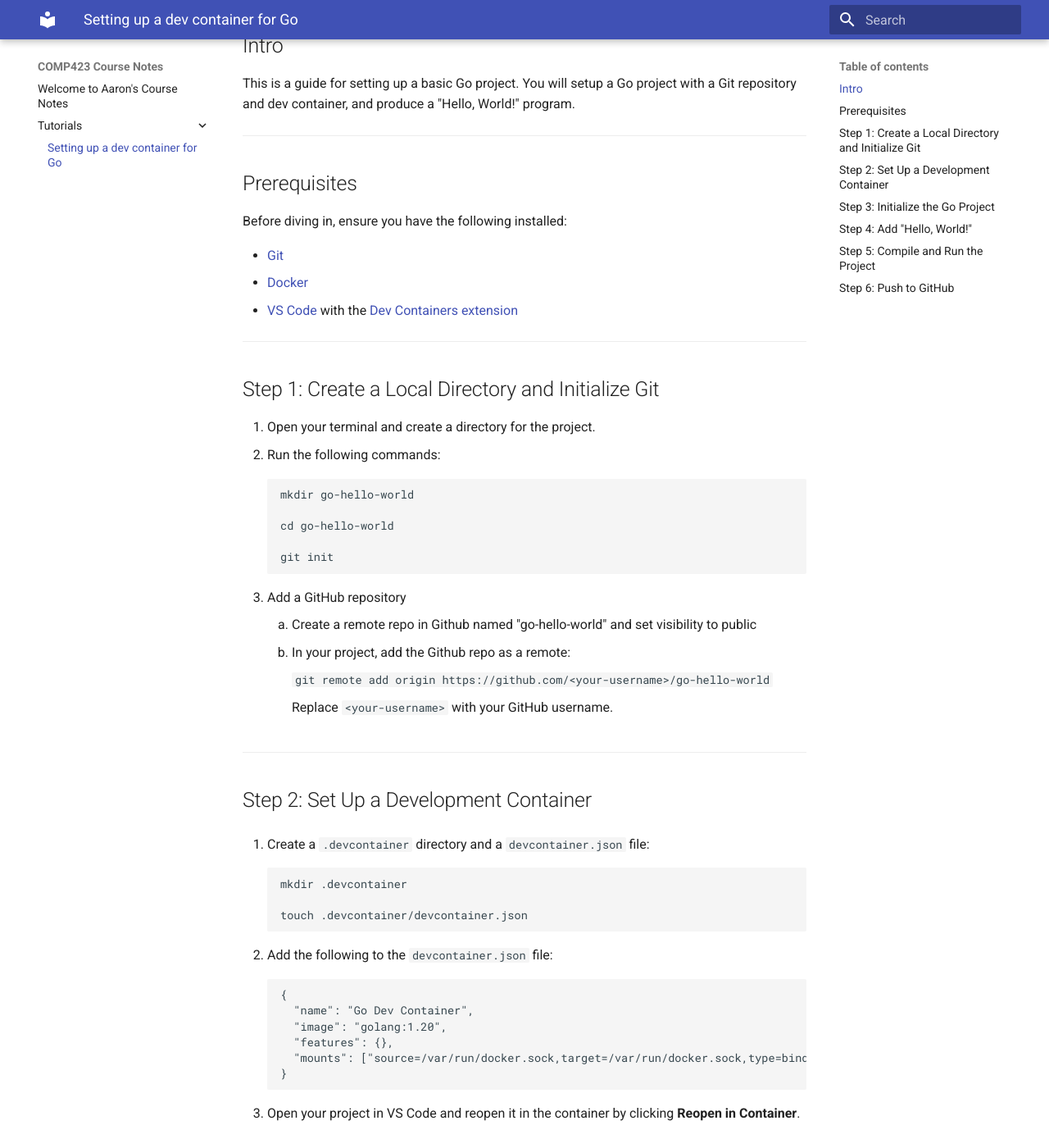
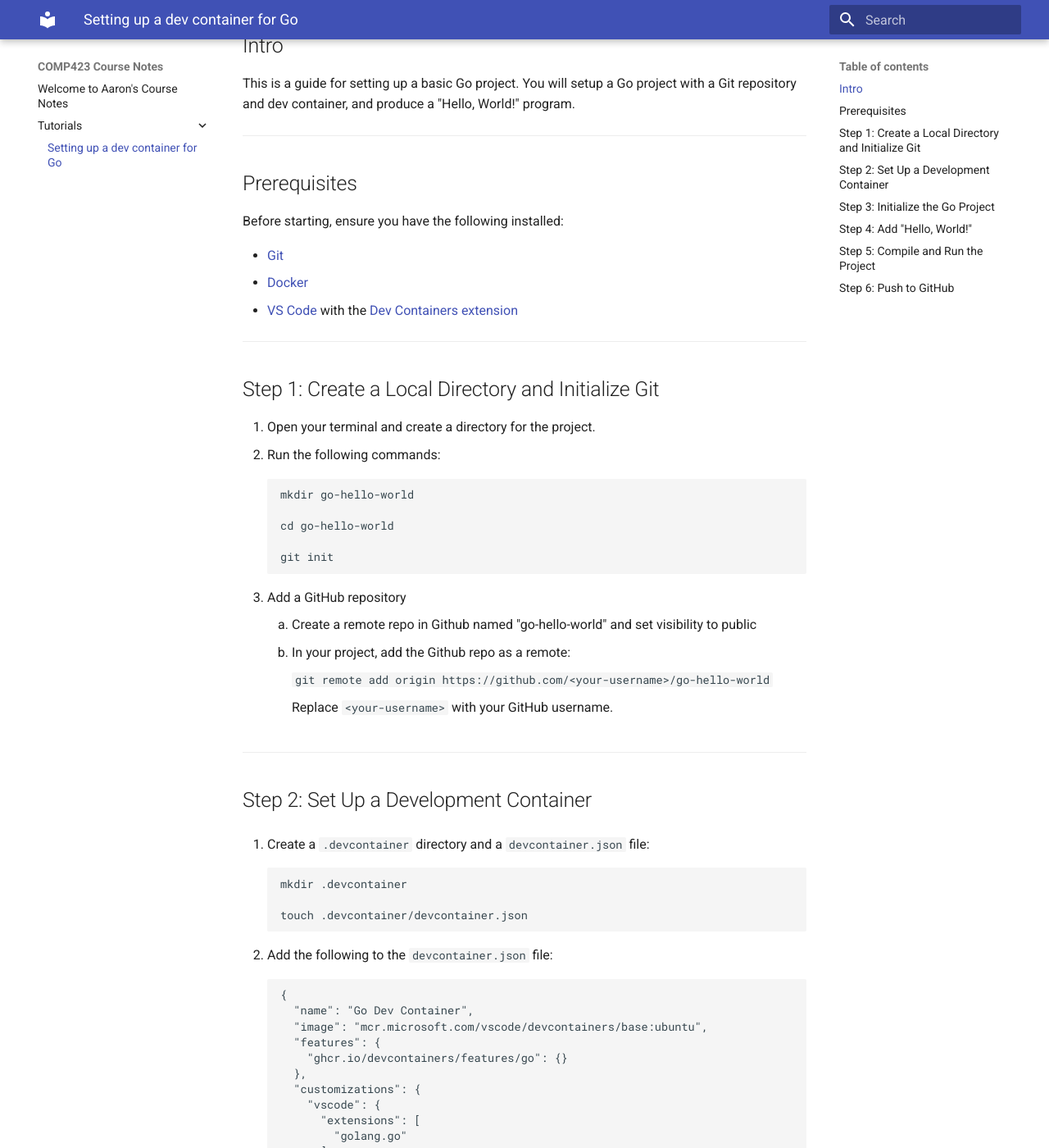
Before and after one commit to arpatell/comp423-course-notes, an MkDocs documentation site: the page built from docs/tutorials/go-setup.md, in a window 1280 px wide and 1400 px high, scrolled down 267 px. Shown: the whole window at 82% size. Built offline with MkDocs 1.6.1 and Material for MkDocs 9.7.7, drawn with Linux system fonts in a browser that asks for light colours; some of the changed text lies outside the part shown.

Commit message:
updated docs to reflect expectations

```diff
--- a/docs/tutorials/go-setup.md
+++ b/docs/tutorials/go-setup.md
@@ -12,7 +12,7 @@
 
 ## Prerequisites
 
-Before diving in, ensure you have the following installed:
+Before starting, ensure you have the following installed:
 
 - [Git](https://git-scm.com/)
 - [Docker](https://www.docker.com/)
@@ -56,12 +56,31 @@
 
         {
           "name": "Go Dev Container",
-          "image": "golang:1.20",
-          "features": {},
-          "mounts": ["source=/var/run/docker.sock,target=/var/run/docker.sock,type=bind"]
+          "image": "mcr.microsoft.com/vscode/devcontainers/base:ubuntu",
+          "features": {
+            "ghcr.io/devcontainers/features/go": {}
+          },
+          "customizations": {
+            "vscode": {
+              "extensions": [
+                "golang.go"
+              ]
+            }
+          },
+          "mounts": [
+            "source=/var/run/docker.sock,target=/var/run/docker.sock,type=bind"
+          ]
         }
 
 3. Open your project in VS Code and reopen it in the container by clicking **Reopen in Container**.
+
+4. Verify that Go is installed in the container by running:
+
+        go version
+
+    You should see output similar to:
+
+        go version go1.20.14 linux/amd64
 
 ---
 
@@ -111,6 +130,12 @@
 
         Hello, World!
 
+3. You can also run the following to combine the two previous steps:
+
+        go run main.go
+
+      > Note: The `go build` command compiles the source code into an executable binary, which can be run without requiring Go runtime. In contrast, `go run` compiles and executes the code in a single step without creating a binary file. `go build` is similar to `gcc` in the sense that they both compile source code into an executable.
+
 ---
 
 ## Step 6: Push to GitHub
```
